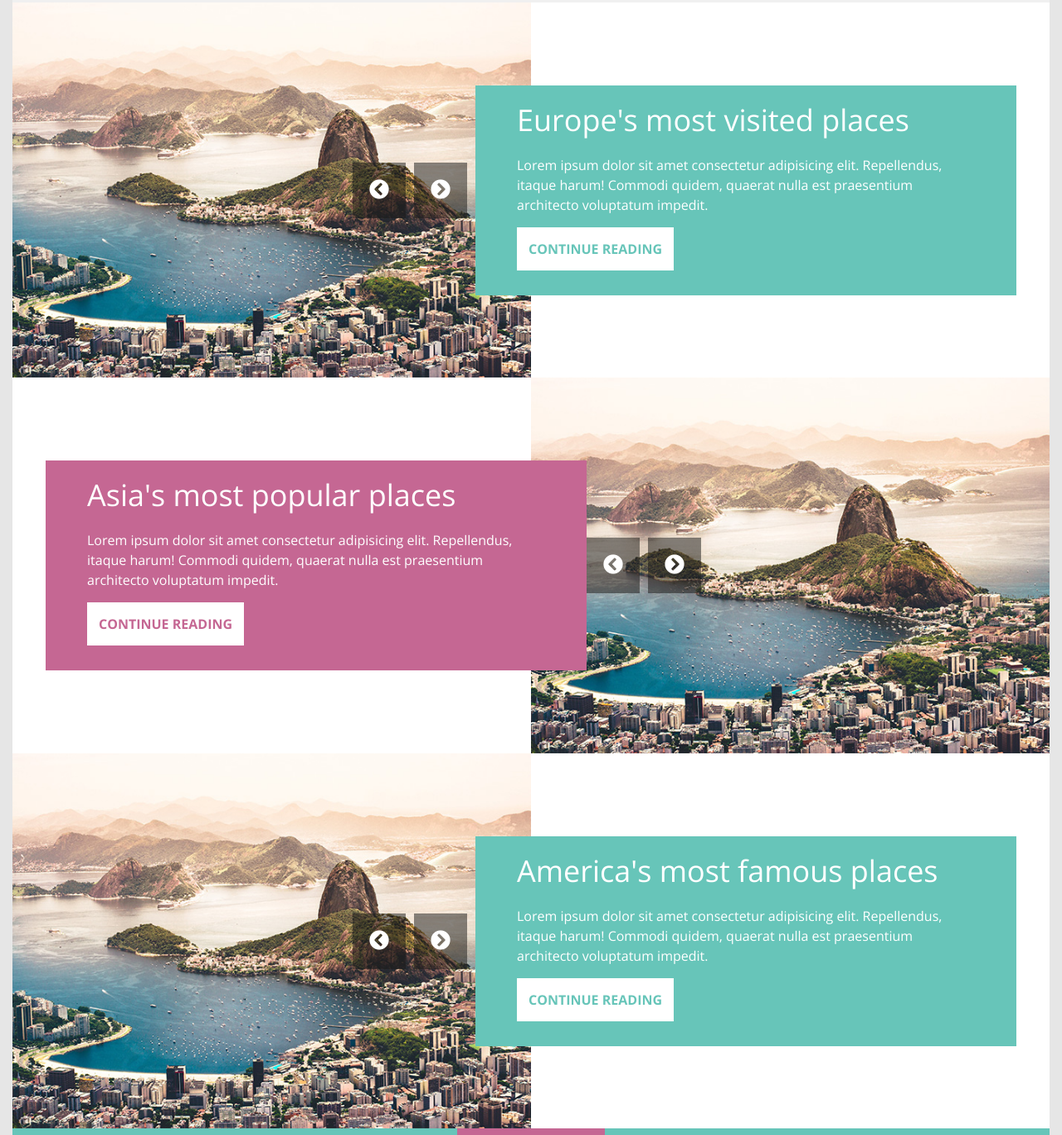
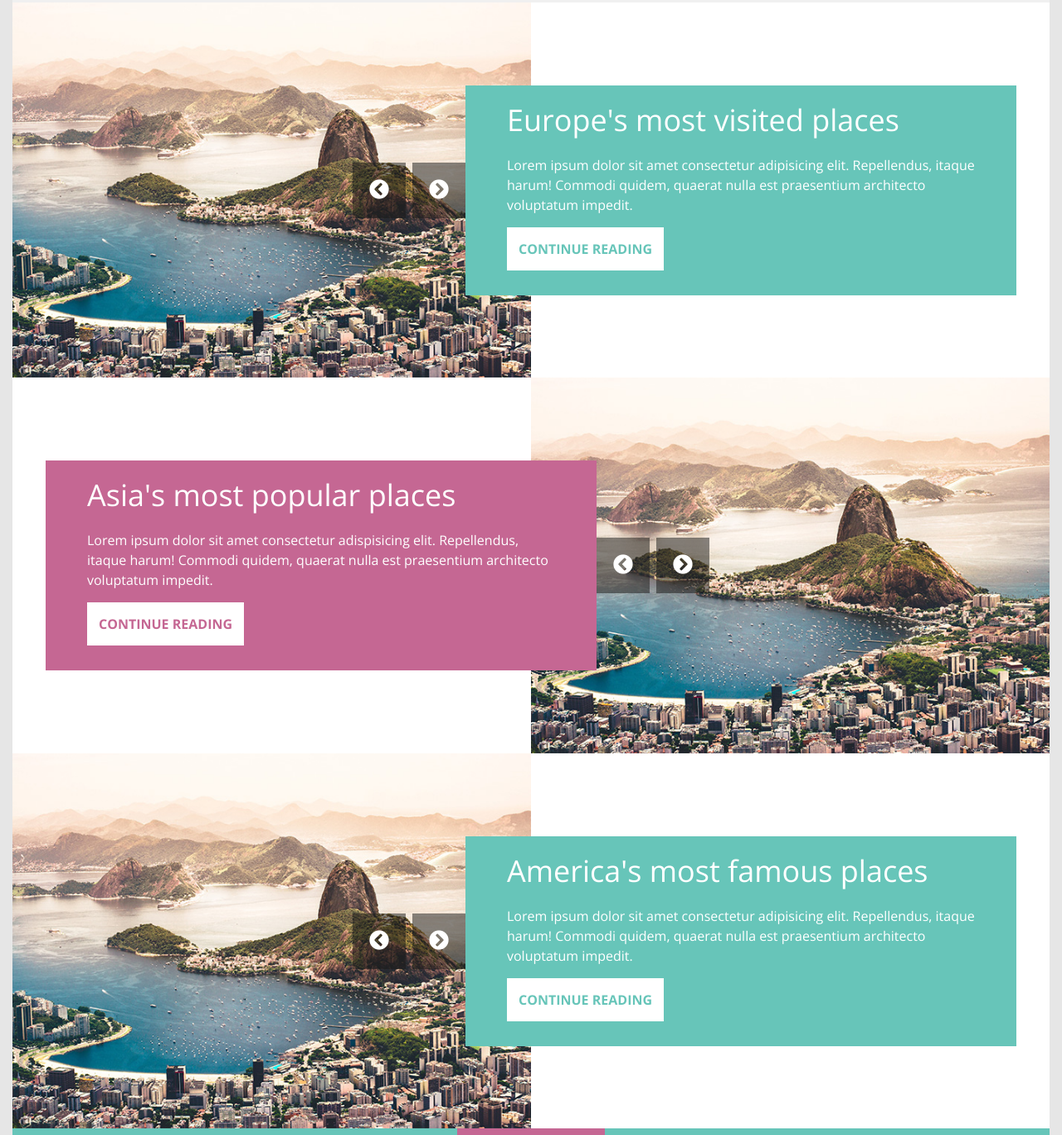
Before and after one commit to ikushaldave/HTML-FORM, a plain HTML site: page Ex3-Assignment-Level-2/index.html in a window 1280 px wide. Shown: the part 1095-2463 px from the top of the page at 83% size. Drawn offline with nearby package versions, Linux system fonts and the light colour scheme.

Commit message:
Issue with slider arrow fixed

```diff
--- a/Ex3-Assignment-Level-2/assets/stylesheets/main.css
+++ b/Ex3-Assignment-Level-2/assets/stylesheets/main.css
@@ -289,7 +289,10 @@ input[type="number"] {
     display: inline-block;
     background-color: rgb(24 24 23 / 51%);
     padding: 20px;
-    margin-right: 10px;
+}
+
+.margin-left {
+    margin-left: 8px;
 }
 
 .arrow i {
--- a/Ex3-Assignment-Level-2/index.html
+++ b/Ex3-Assignment-Level-2/index.html
@@ -96,7 +96,7 @@
                         <div class="col-1-2">
                             <div class="europe flex align-center no-wrap">
                                 <a href="#" class="arrow"><i class="fas fa-chevron-circle-left"></i></a>
-                                <a href="#" class="arrow"><i class="fas fa-chevron-circle-right"></i></a>
+                                <a href="#" class="arrow margin-left"><i class="fas fa-chevron-circle-right"></i></a>
                                 <div class="destination-info-green">
                                     <h3>Europe's most visited places</h3>
                                     <p>Lorem ipsum dolor sit amet consectetur adipisicing elit. Repellendus, itaque harum! Commodi quidem, quaerat nulla est
@@ -112,12 +112,12 @@
                             <div class="asia flex align-center no-wrap">
                                 <div class="destination-info-green pink">
                                     <h3>Asia's most popular places</h3>
-                                    <p>Lorem ipsum dolor sit amet consectetur adipisicing elit. Repellendus, itaque harum! Commodi quidem, quaerat nulla est
+                                    <p>Lorem ipsum dolor sit amet consectetur adispisicing elit. Repellendus, itaque harum! Commodi quidem, quaerat nulla est
                                     praesentium architecto voluptatum impedit.</p>
                                     <a href="#" class="btn btn-pink">Continue Reading</a>
                                 </div>
                                 <a href="#" class="arrow"><i class="fas fa-chevron-circle-left"></i></a>
-                                <a href="#" class="arrow"><i class="fas fa-chevron-circle-right"></i></a>
+                                <a href="#" class="arrow margin-left"><i class="fas fa-chevron-circle-right"></i></a>
                             </div>
                         </div>
                         <div class="col-1-2">
@@ -132,7 +132,7 @@
                         <div class="col-1-2">
                             <div class="america flex align-center no-wrap">
                                 <a href="#" class="arrow"><i class="fas fa-chevron-circle-left"></i></a>
-                                <a href="#" class="arrow"><i class="fas fa-chevron-circle-right"></i></a>
+                                <a href="#" class="arrow margin-left"><i class="fas fa-chevron-circle-right"></i></a>
                                 <div class="destination-info-green">
                                     <h3>America's most famous places</h3>
                                     <p>Lorem ipsum dolor sit amet consectetur adipisicing elit. Repellendus, itaque harum! Commodi quidem, quaerat nulla est praesentium architecto voluptatum impedit.</p>
```
